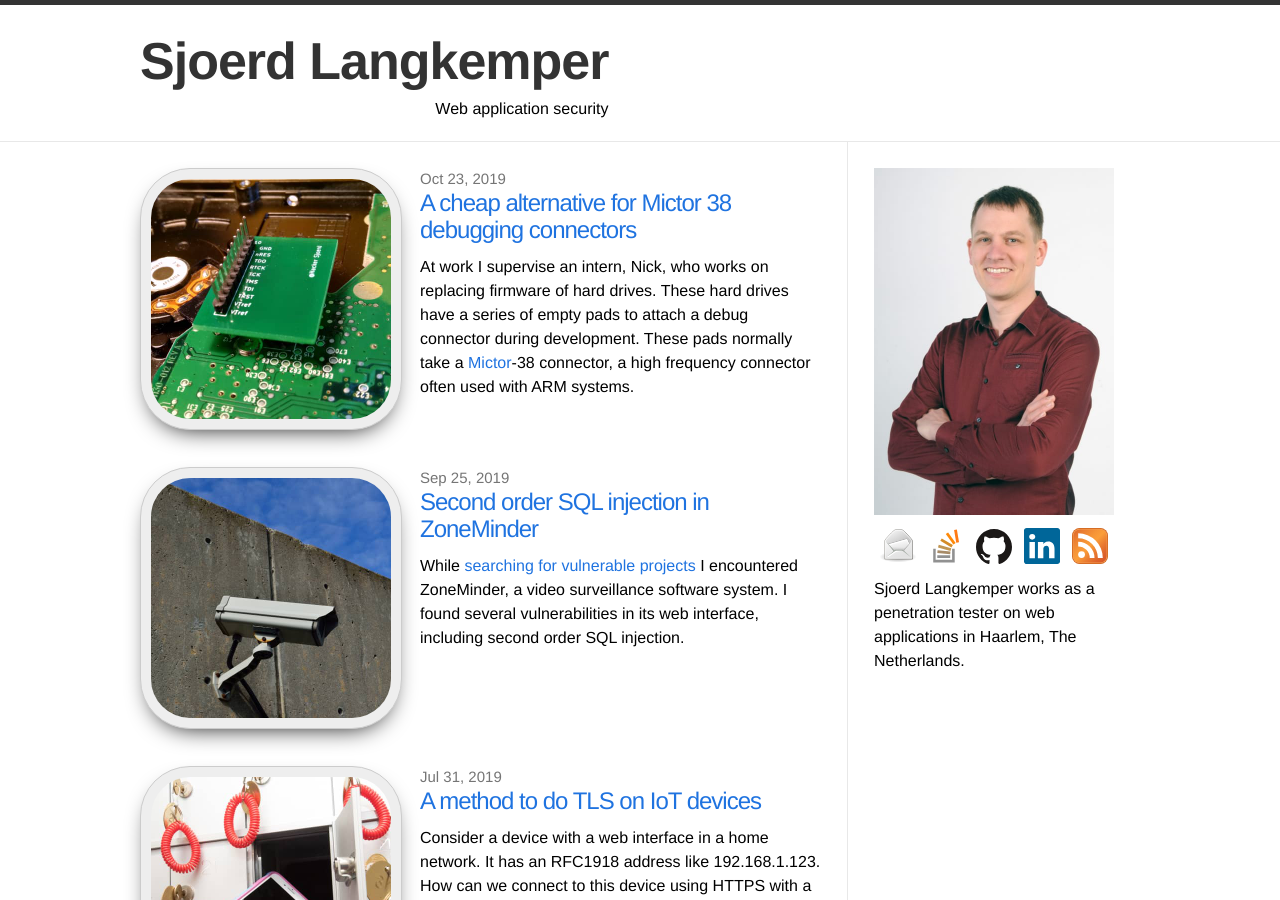
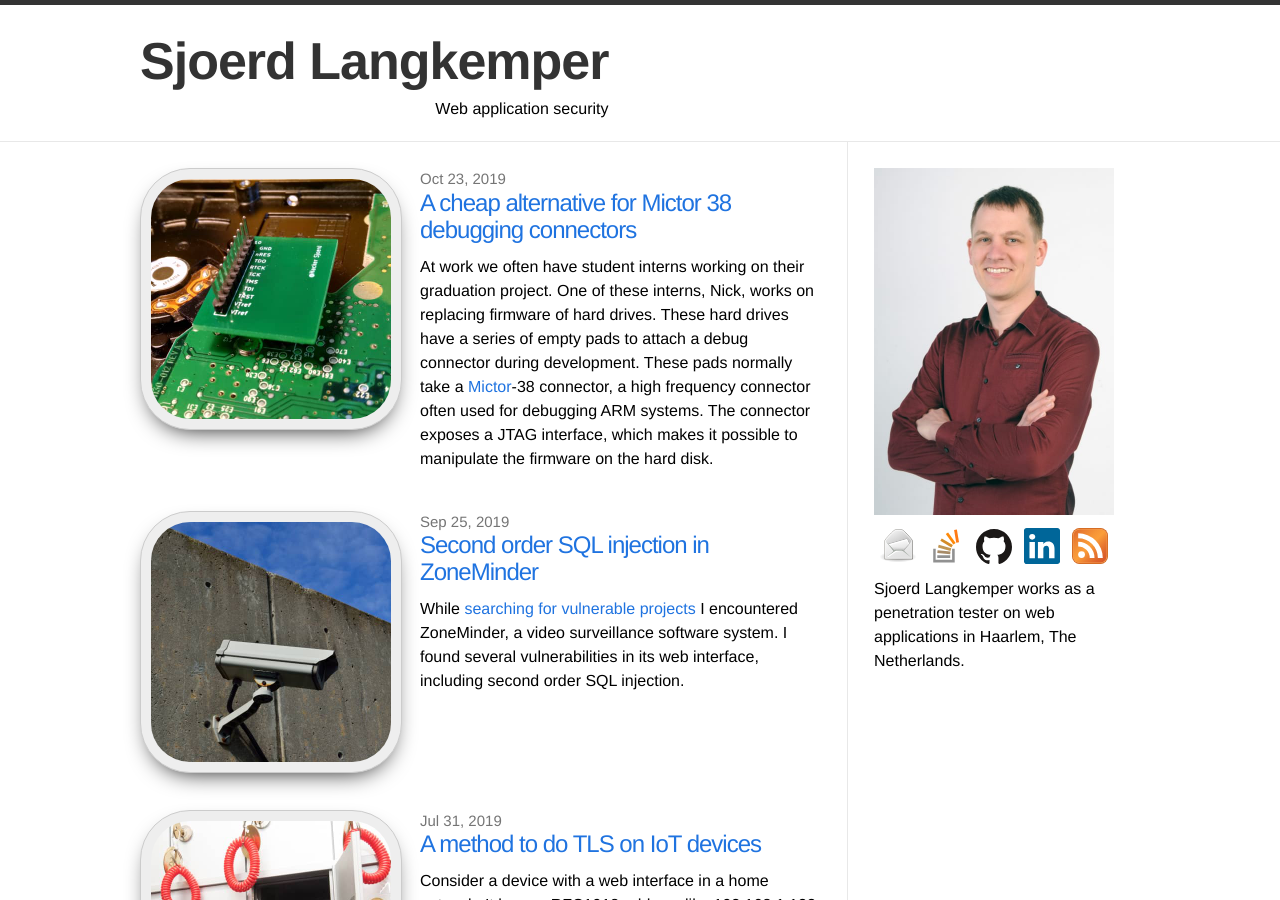
Before and after one commit to Sjord/Sjord.github.io, a Jekyll site: the page built from index.html, in a window 1280 px wide and 900 px high. Built offline with Jekyll 4.4.1, drawn with Linux system fonts in a browser that asks for light colours; some of the changed lines change nothing that is shown.

Commit message:
Expand mictor post

```diff
--- a/_posts/2019-06-25-cheap-mictor-38-alternative.md
+++ b/_posts/2019-06-25-cheap-mictor-38-alternative.md
@@ -5,18 +5,27 @@
 date: 2019-10-23
 ---
 
-At work I supervise an intern, Nick, who works on replacing firmware of hard drives. These hard drives have a series of empty pads to attach a debug connector during development. These pads normally take a [Mictor](https://en.wikipedia.org/wiki/MICTOR)-38 connector, a high frequency connector often used with ARM systems.
+At work we often have student interns working on their graduation project. One of these interns, Nick, works on replacing firmware of hard drives. These hard drives have a series of empty pads to attach a debug connector during development. These pads normally take a [Mictor](https://en.wikipedia.org/wiki/MICTOR)-38 connector, a high frequency connector often used for debugging ARM systems. The connector exposes a JTAG interface, which makes it possible to manipulate the firmware on the hard disk.
 
-Mictor-38 connectors are quite expensive and we don't have any devices that come equiped with a Mictor-38 connector, so going the Mictor path was not obvious. In the end, Nick just soldered little wires to the hard drive, while I started to think about an alternative.
+Mictor-38 connectors are quite expensive and we don't have any devices that come equiped with a Mictor-38 connector, so going the Mictor path was not obvious. In the end, Nick just soldered little wires to the hard drive.
+
+Even though Nick had a simple solution, I thought it would be useful to have an easy way to connect to pads like this. This would be especially useful if we come across more Mictor-38 pads in the future. I searched for a connector that would be useable with these pads.
 
 <img src="/images/mictor-blank.jpg" style="width: 100%">
 
 The Mictor connectors have 38 pins with a pitch (distance between pins) of 0.635 mm. This is quite an unusual pitch, and it took me some time to find a matching connector. Eventually I found [this BTB connector](https://nl.aliexpress.com/item/10-stuks-BTB-0-635mm-Pitch-40-Pin-Boord-Vrouwelijke-Mannelijke-SMT-Surface-Mount-BTB-Mezzanine/32967755498.html), which has 40 pins with the correct pitch.
 
 <img src="/images/mictor-connector.jpg" style="width: 100%">
+<img src="/images/mictor-harddisk.jpg" style="width: 100%">
 
+Soldering the little wires is quite a challenge. The best way is to first put solder on the whole connector, and then remove it again using solder wick. This leaves a little bit of solder under each pin, without the precision needed when soldering each pin individually.
 
-<img src="/images/mictor-harddisk.jpg" style="width: 100%">
+To connect easily to the other connector I made a little breakout board. I drew a PCB in Kicad and had it made by a PCB manufacturer.
+
 <img src="/images/mictor-kicad.png" style="width: 100%">
 <img src="/images/mictor-pcb.jpg" style="width: 100%">
 <img src="/images/mictor-attached.jpg" style="width: 100%">
+
+In the end, it didn't totally work. The JTAG boundary scan didn't turn up any CPU's. I am not sure why. I checked all connections, but couldn't find a problem.
+
+Even though the actual JTAG connection failed, this project was still educational for me. For me, it was the first time I designed and prodered a PCB, but I found it pretty easy.
```
